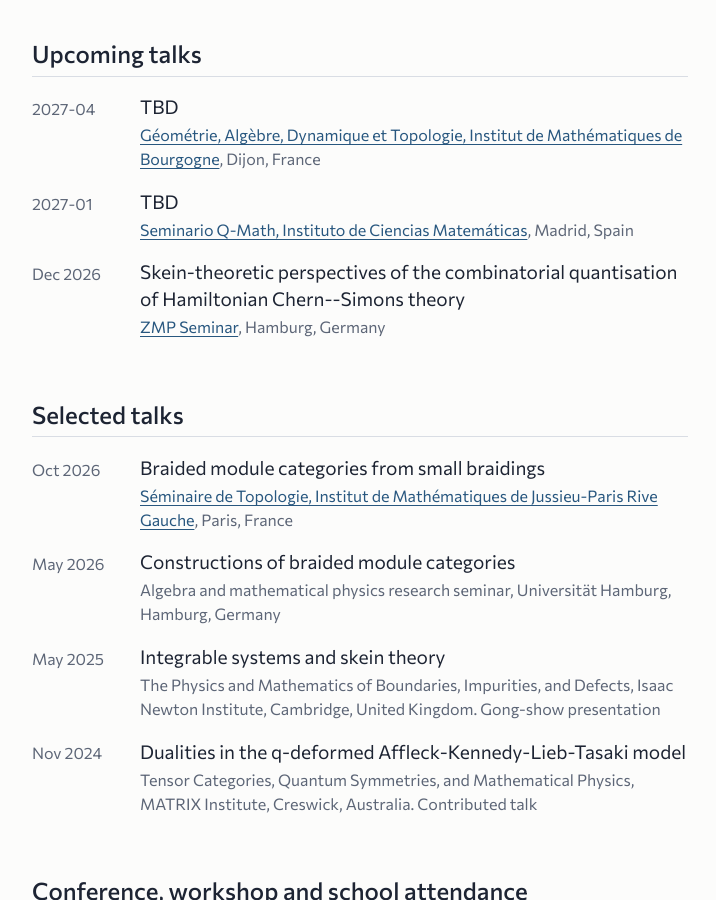
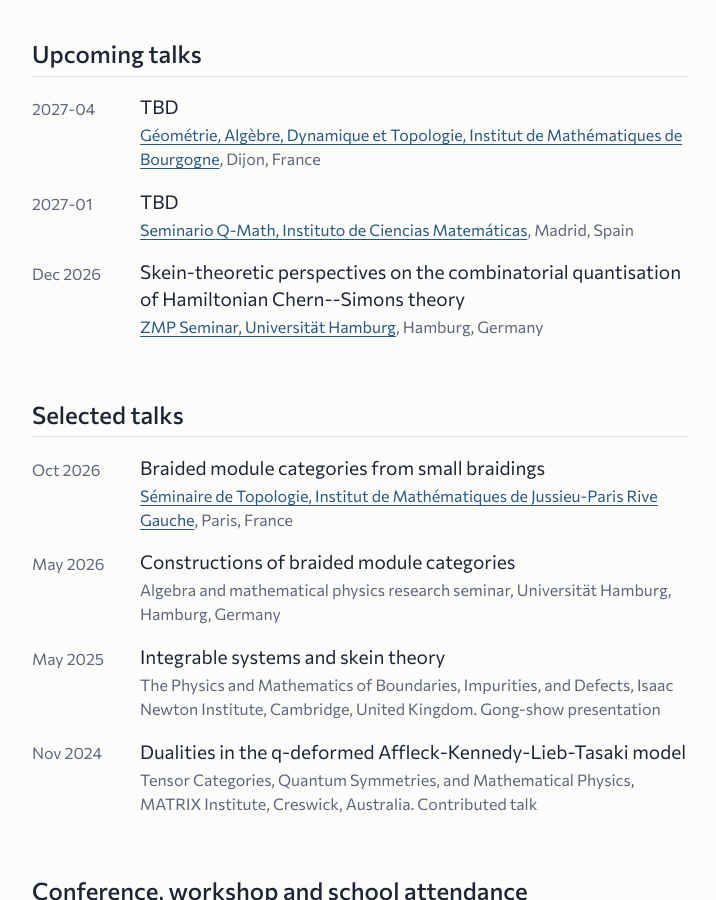
Before and after one commit to TylerFranke/TylerFranke.github.io, a Jekyll site: the page built from index.html, in a window 1280 px wide and 900 px high, scrolled down 1569 px. Shown: the whole window, without its empty margins (280-996 px from the left). Built offline with Jekyll 4.4.1, drawn with Linux system fonts in a browser that asks for light colours.

Commit message:
Update talk title and event details

```diff
--- a/_data/upcomingtalks.yml
+++ b/_data/upcomingtalks.yml
@@ -6,9 +6,9 @@
 #   url:      "https://..."        # optional
 #   note:     "Gave a talk"        # optional
 
-- title:     "Skein-theoretic perspectives of the combinatorial quantisation of Hamiltonian Chern--Simons theory"
+- title:     "Skein-theoretic perspectives on the combinatorial quantisation of Hamiltonian Chern--Simons theory"
   location: "Hamburg, Germany"
-  event: "ZMP Seminar"
+  event: "ZMP Seminar, Universität Hamburg"
   date:     2026-12-03
   url: "https://www.zmp.uni-hamburg.de/events/zmp-seminar.html#v-46935255"
 
```
